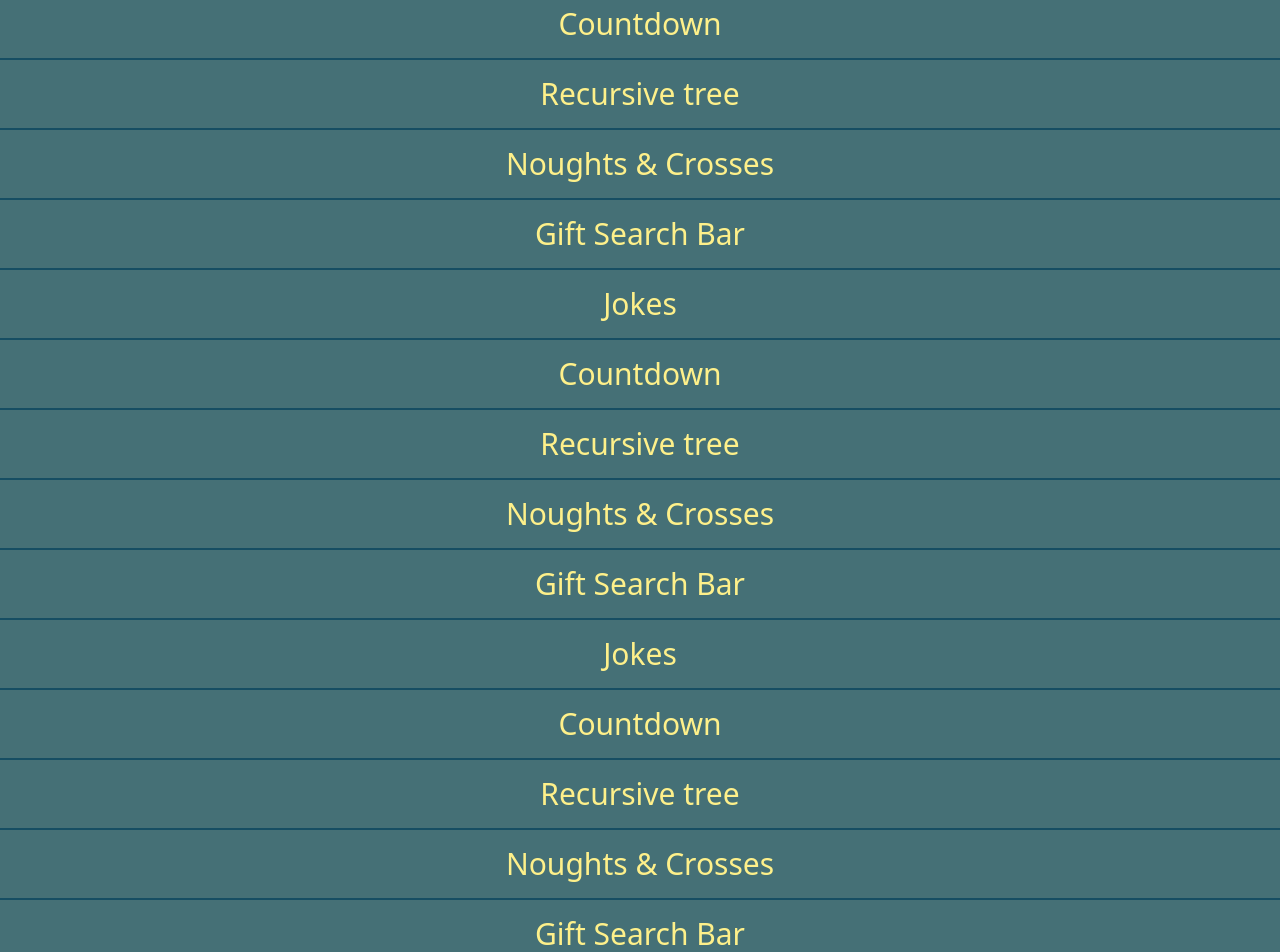
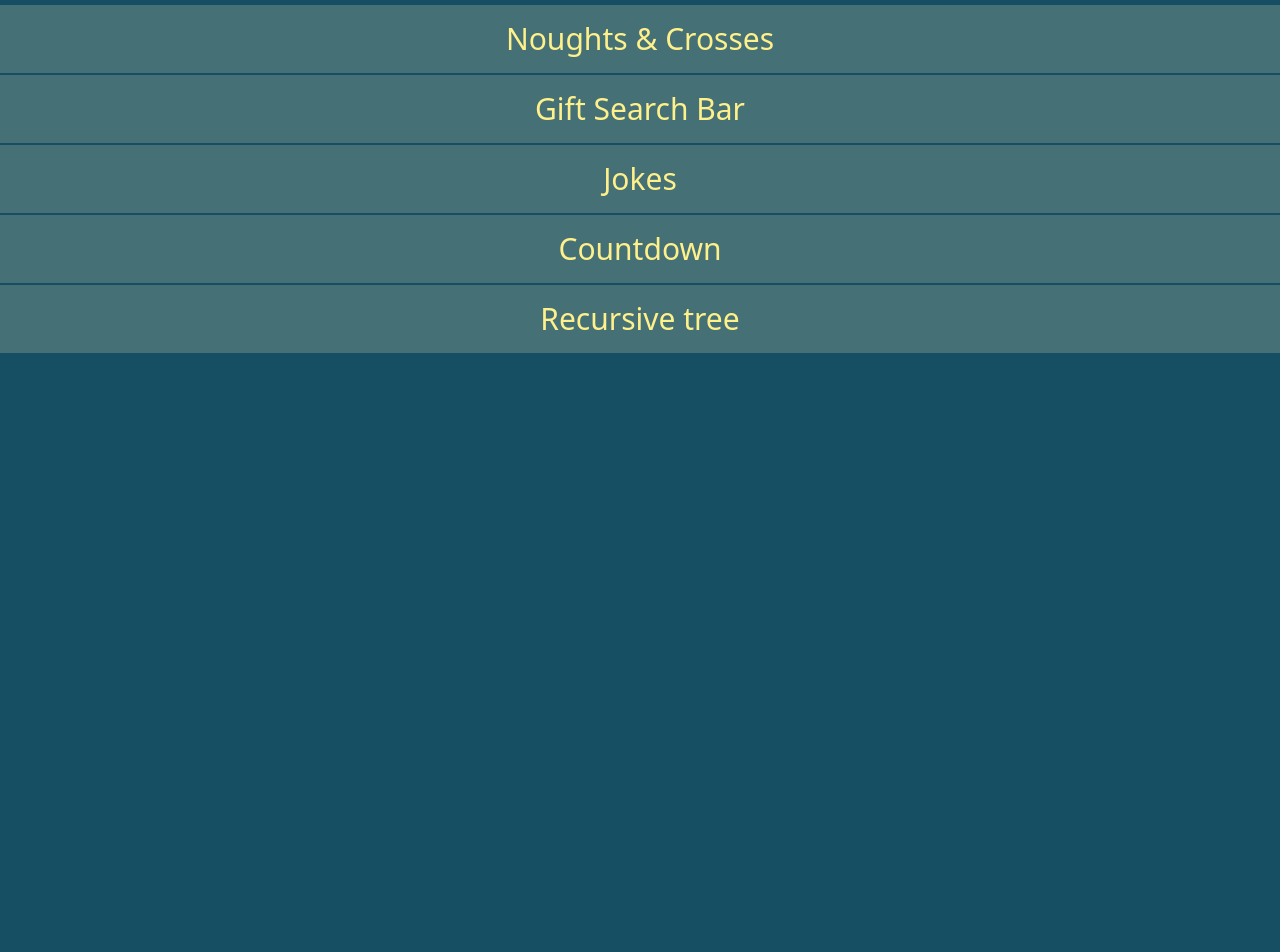
Before and after one commit to cliveportman/24daysofvue, a Vue app: page / in a window 1280 px wide. Shown: the part 220-1172 px from the top of the page. After the commit the page ends 800 px from the top, so only its background shows below. Built offline with nearby package versions, Linux system fonts and the light colour scheme.

Commit message:
creating button @apply rule and typing routes

```diff
--- a/src/assets/app.css
+++ b/src/assets/app.css
@@ -1,3 +1,8 @@
 @tailwind base;
 @tailwind components;
 @tailwind utilities;
+@layer components{
+  .button-colours {
+    @apply bg-yellow-100 bg-opacity-20 text-yellow-200 hover:bg-opacity-10;
+  }
+}
--- a/src/router/index.ts
+++ b/src/router/index.ts
@@ -7,9 +7,16 @@ import GiftSearchBar from '@/routes/gift-search-bar/Index.vue'
 import Jokes from '@/routes/jokes/Index.vue'
 import Countdown from '@/routes/countdown/Index.vue'
 import Tree from '@/routes/tree/Index.vue'
+import type { Component } from 'vue'
 
+export interface Route {
+  path: string,
+  name: string,
+  component: Component,
+  meta?: { layout: string }
+}
 export const routes = [
-  { path: '/', name: '', component: Home, meta: { layout: 'home' } },
+  { path: '/', name: 'Home', component: Home, meta: { layout: 'home' } },
   { path: '/noughts-crosses', name: 'Noughts & Crosses', component: Noughts },
   { path: '/gift-search-bar', name: 'Gift Search Bar', component: GiftSearchBar },
   { path: '/jokes', name: 'Jokes', component: Jokes },
--- a/src/routes/Index.vue
+++ b/src/routes/Index.vue
@@ -1,34 +1,17 @@
 <script lang="ts" setup>
 import { routes } from '@/router/index'
+import type { Route } from '@/router/index'
 
-routes.shift() // Remove the link to the homepage
+const links: Route[] = routes.filter( route => route.name != 'Home') // Remove the link to the homepage
 
 </script>
 
 <template>
   <div class="w-full ">
     <router-link
-      v-for="(link, index) in routes"
+      v-for="(link, index) in links"
       :to="link.path"
-      class="w-full block mb-0.5 p-4 text-center bg-yellow-100 bg-opacity-20 text-3xl font-medium text-yellow-200 hover:opacity-50"
-      >{{ link.name }}</router-link
-    >
-    <router-link
-      v-for="(link, index) in routes"
-      :to="link.path"
-      class="w-full block mb-0.5 p-4 text-center bg-yellow-100 bg-opacity-20 text-3xl font-medium text-yellow-200 hover:opacity-50"
-      >{{ link.name }}</router-link
-    >
-    <router-link
-      v-for="(link, index) in routes"
-      :to="link.path"
-      class="w-full block mb-0.5 p-4 text-center bg-yellow-100 bg-opacity-20 text-3xl font-medium text-yellow-200 hover:opacity-50"
-      >{{ link.name }}</router-link
-    >
-    <router-link
-      v-for="(link, index) in routes"
-      :to="link.path"
-      class="w-full block mb-0.5 p-4 text-center bg-yellow-100 bg-opacity-20 text-3xl font-medium text-yellow-200 hover:opacity-50"
+      class="w-full block mb-0.5 p-4 text-center text-3xl font-medium button-colours"
       >{{ link.name }}</router-link
     >
   </div>
--- a/src/routes/tree/Index.vue
+++ b/src/routes/tree/Index.vue
@@ -17,14 +17,14 @@ const createArray = (n: number) => {
 
 <template>
   <div class="absolute right-2 top-2 flex justify-center">
-    <button type="button" @click="rows--" class="block w-12 h-12 bg-yellow-100 bg-opacity-20">
+    <button type="button" @click="rows--" class="block w-12 h-12 button-colours">
       <div class="flex w-12 h-12 justify-center items-center">
-        <ArrowDownIcon class="h-6 w-6 text-yellow-200" />
+        <ArrowDownIcon class="h-6 w-6" />
       </div>
     </button>
-    <button type="button" @click="rows++" class="ml-1 block w-12 h-12 bg-yellow-100 bg-opacity-20">
+    <button type="button" @click="rows++" class="ml-1 block w-12 h-12 button-colours">
       <div class="flex w-12 h-12 justify-center items-center">
-        <ArrowDownIcon class="h-6 w-6 text-yellow-200 rotate-180" />
+        <ArrowDownIcon class="h-6 w-6 rotate-180" />
       </div>
     </button>
   </div>
```
